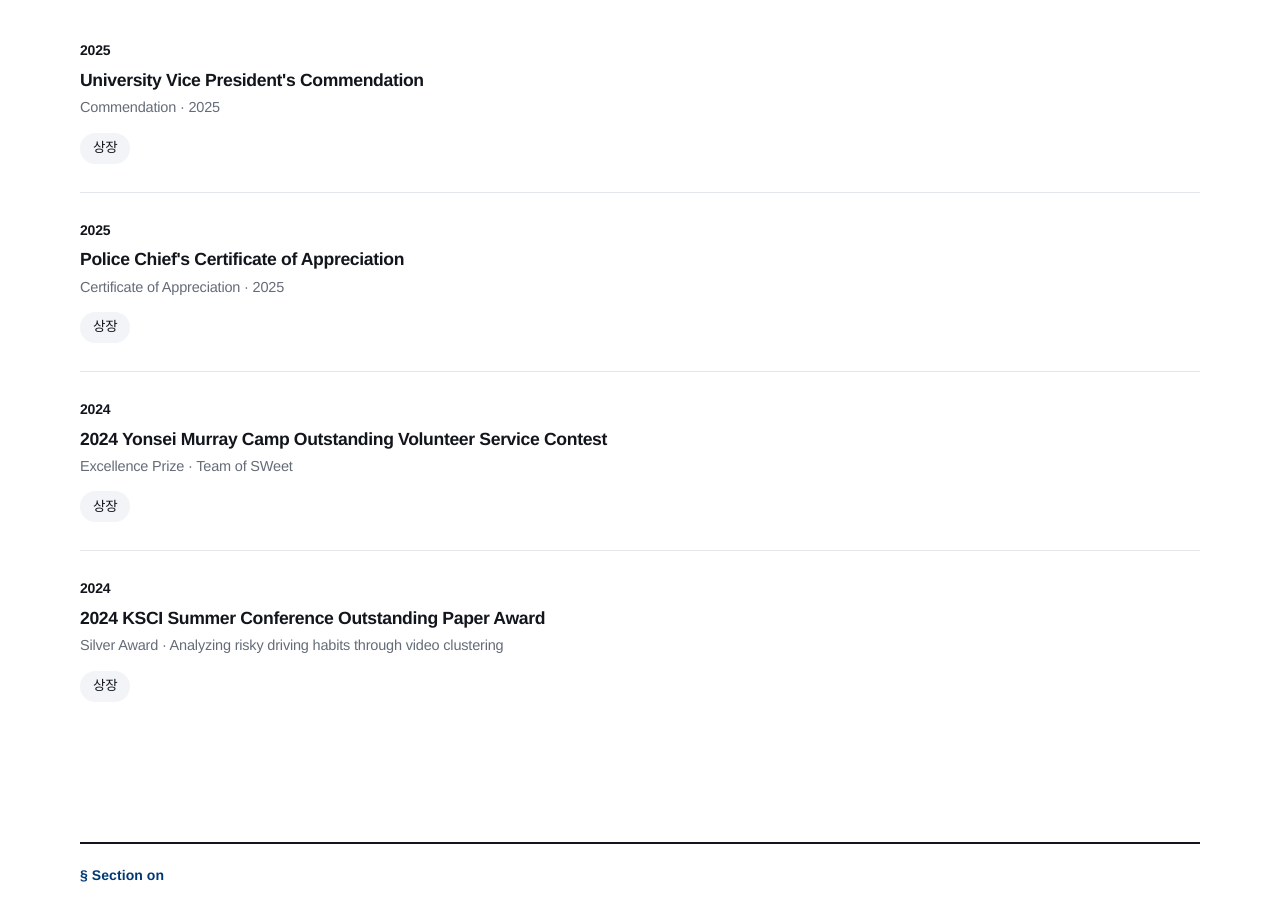
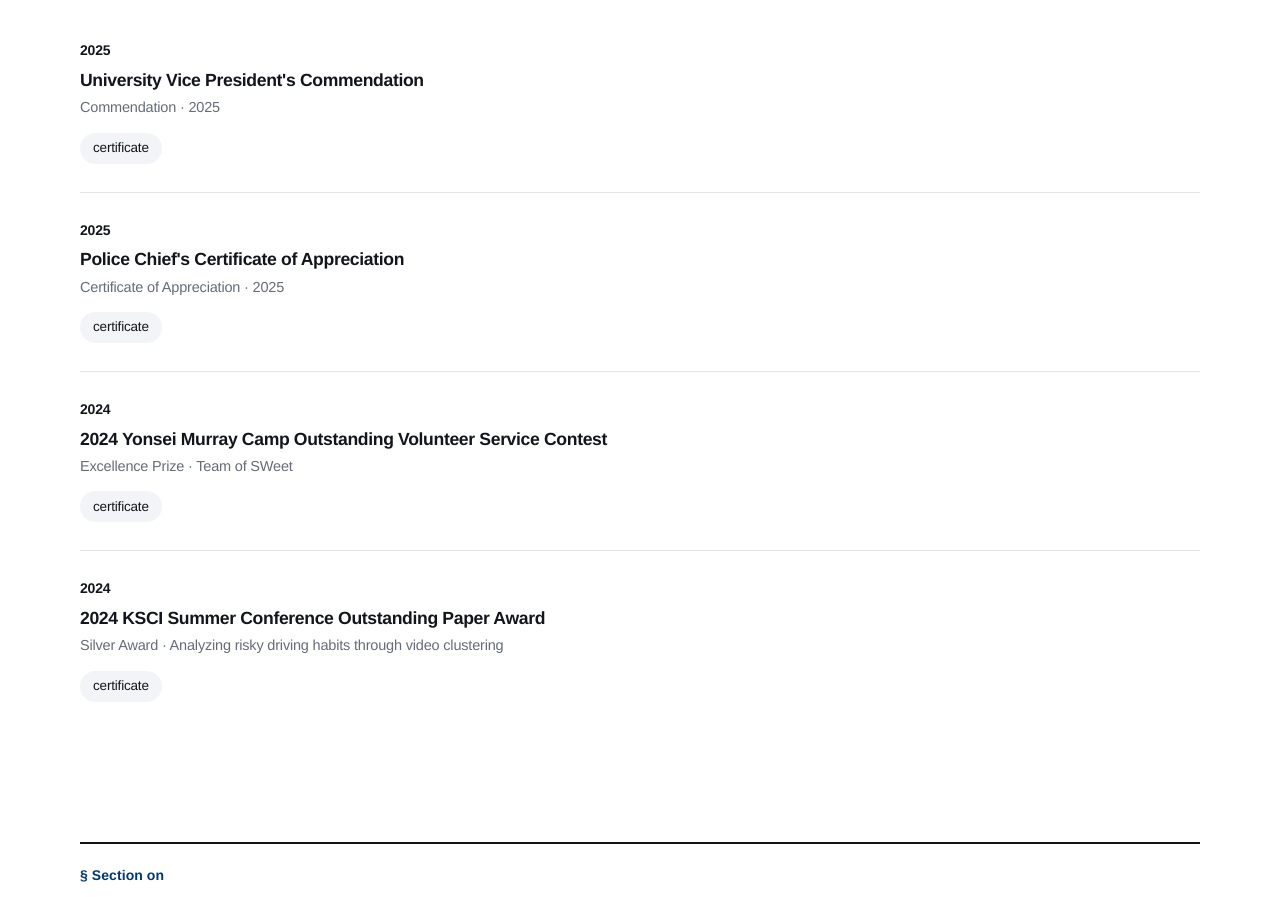
Before and after one commit to hyoseung-shin/hyoseung-shin.github.io, a plain HTML site: page index.html in a window 1280 px wide. Shown: the part 4720-5617 px from the top of the page. Drawn offline with Linux system fonts and the light colour scheme; a web font is replaced by a local one.

Commit message:
Change '상장' to 'certificate' in index.html

```diff
--- a/index.html
+++ b/index.html
@@ -247,7 +247,7 @@ function renderAwards(p) {
       ${m ? `<div class="meta num"><span class="y">${m[1]}</span></div>` : ""}
       <h4 class="t">${esc(a.title)}</h4>
       <div class="v">${esc((a.desc || "").replace(/\s*\|\s*/g, " · "))}</div>
-      ${fileLinks([{ name: "상장", url: a.link }])}
+      ${fileLinks([{ name: "certificate", url: a.link }])}
     </article>`;
   }).join("");
 }
```
